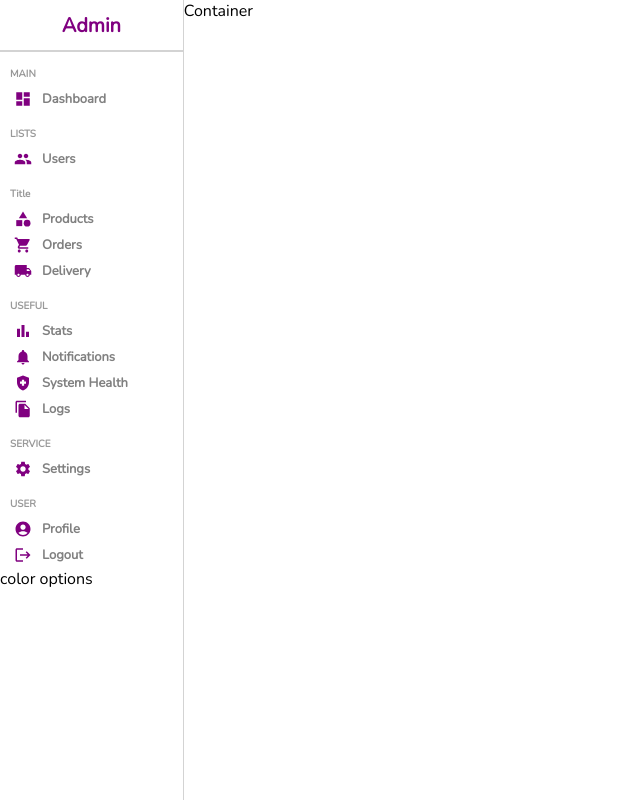
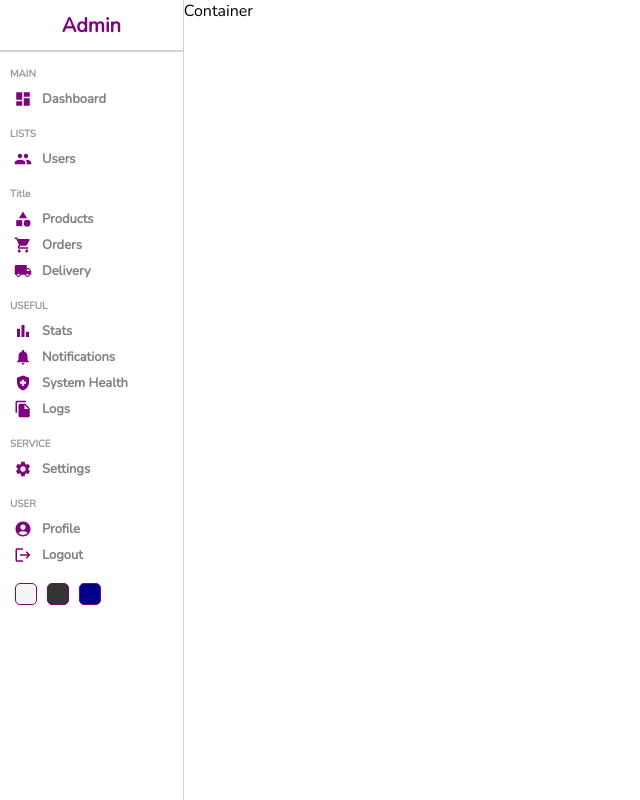
Before and after one commit to siddhima205/React-dashboard, a React (Create React App) app: page / in a window 1280 px wide. Shown: the whole page, without its empty margins (0-640 px from the left). Built offline with nearby package versions, Linux system fonts and the light colour scheme.

Commit message:
Added color options

```diff
--- a/src/components/sidebar/Sidebar.jsx
+++ b/src/components/sidebar/Sidebar.jsx
@@ -71,7 +71,11 @@ const Sidebar = () => {
 
                 </ul>
             </div>
-            <div className='bottom'>color options</div>
+            <div className='bottom'>
+                <div className="colorOption"></div>
+                <div className="colorOption"></div>
+                <div className="colorOption"></div>
+            </div>
         </div>
     )
 }
--- a/src/components/sidebar/sidebar.scss
+++ b/src/components/sidebar/sidebar.scss
@@ -15,7 +15,7 @@
         font-weight: bold;
         color: purple;
     }
-}
+
 hr{
     height: 0;
     border:0.5px solid rgb(211, 211, 211);
@@ -55,3 +55,27 @@ hr{
     }
 
 }
+.bottom{
+    display: flex;
+    align-items: center;
+    margin: 10px;
+    .colorOption{
+        width: 20px;
+        height: 20px;
+       border-radius: 5px;
+       margin: 5px;
+       border: 1px solid purple;
+       cursor: pointer;
+       &:nth-child(1){
+           background-color: whitesmoke;
+       }
+       &:nth-child(2){
+        background-color: #333;
+       }
+        &:nth-child(3){
+            background-color: darkblue;
+        }
+    }
+
+    }
+}
```
